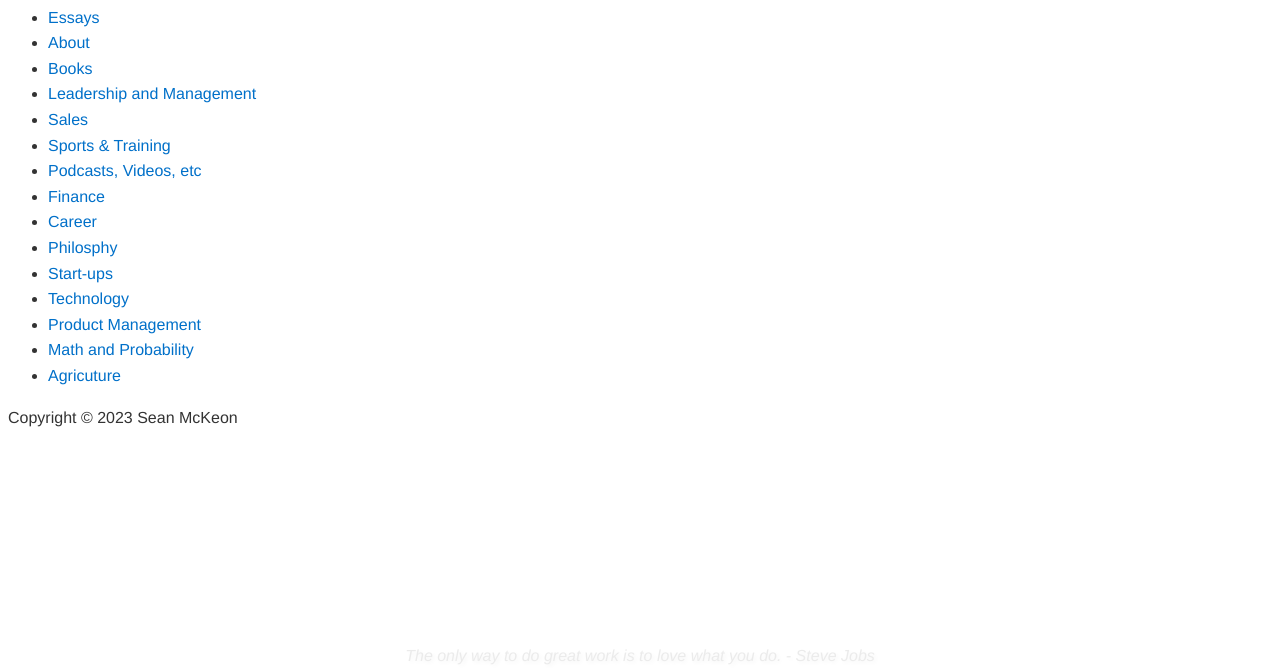
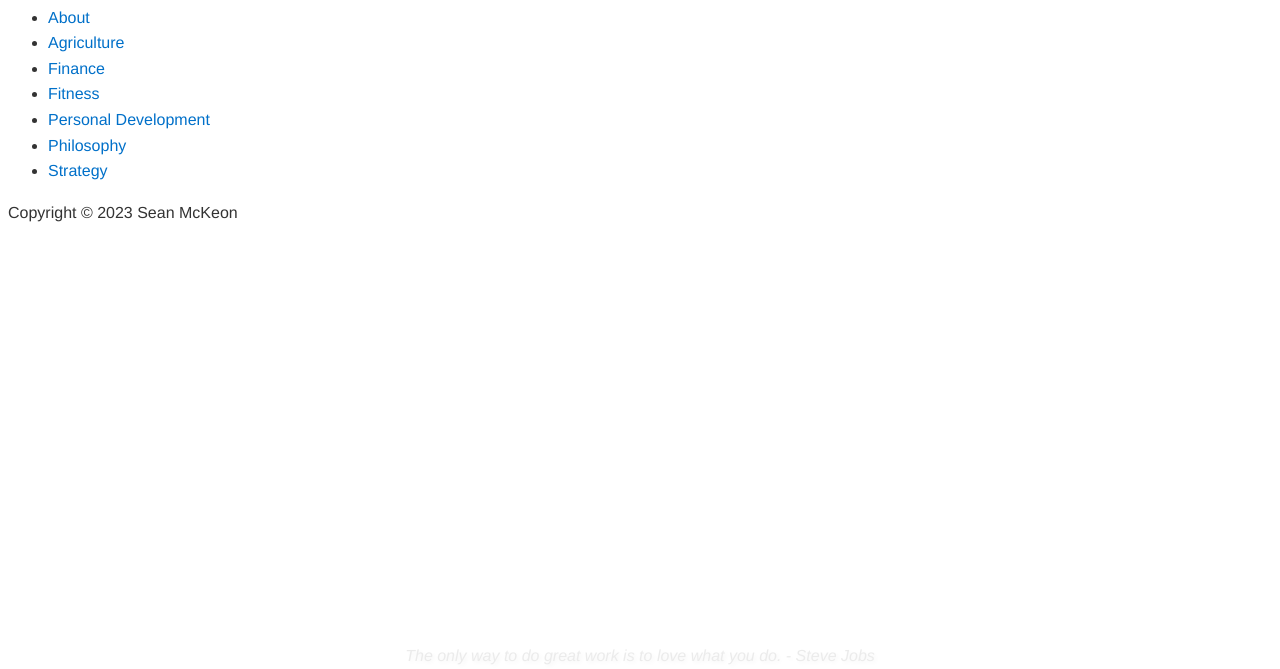
Before and after one commit to seanmckeon/seanmckeon.github.io, a plain HTML site: page index.html in a window 1280 px wide. Shown: the part 131-800 px from the top of the page. Drawn offline with Linux system fonts and the light colour scheme.

Commit message:
Update index.html

```diff
--- a/index.html
+++ b/index.html
@@ -10,21 +10,13 @@
     <p>Stuff I find interesting</p>
 
  <ul>
-    <li><a href="essay.html">Essays</a></li>
     <li><a href="about.html">About</a></li>
-    <li><a href="books.html">Books</a></li>
-    <li><a href="essay.html">Leadership and Management</a></li>
-    <li><a href="essay.html">Sales</a></li>
-    <li><a href="essay.html">Sports & Training</a></li>
-    <li><a href="essay.html">Podcasts, Videos, etc</a></li>
-    <li><a href="essay.html">Finance</a></li>
-    <li><a href="essay.html">Career</a></li>
-    <li><a href="essay.html">Philosphy</a></li>
-    <li><a href="essay.html">Start-ups</a></li>
-    <li><a href="essay.html">Technology</a></li>
-    <li><a href="essay.html">Product Management</a></li>
-    <li><a href="essay.html">Math and Probability</a></li>
-    <li><a href="essay.html">Agricuture</a></li>
+    <li><a href="agriculture.html">Agriculture</a></li>
+    <li><a href="finance.html">Finance</a></li>
+    <li><a href="fitness.html">Fitness</a></li>
+    <li><a href="personaldev.html">Personal Development</a></li>
+    <li><a href="philosophy.html">Philosophy</a></li>
+    <li><a href="strategy.html">Strategy</a></li>
 </ul>
 <div id="quoteDisplay" class="quote-style"></div>
 <footer>
```
